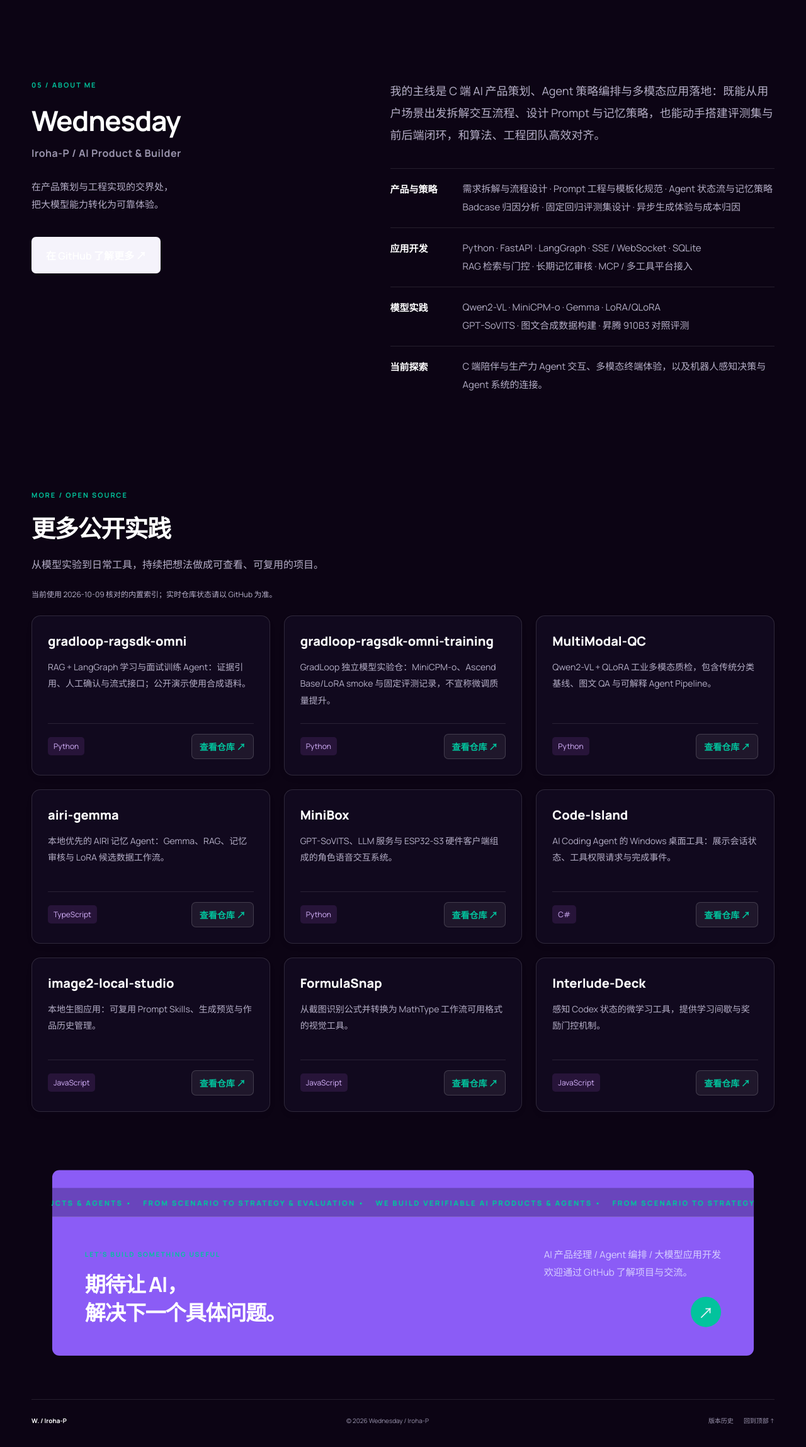
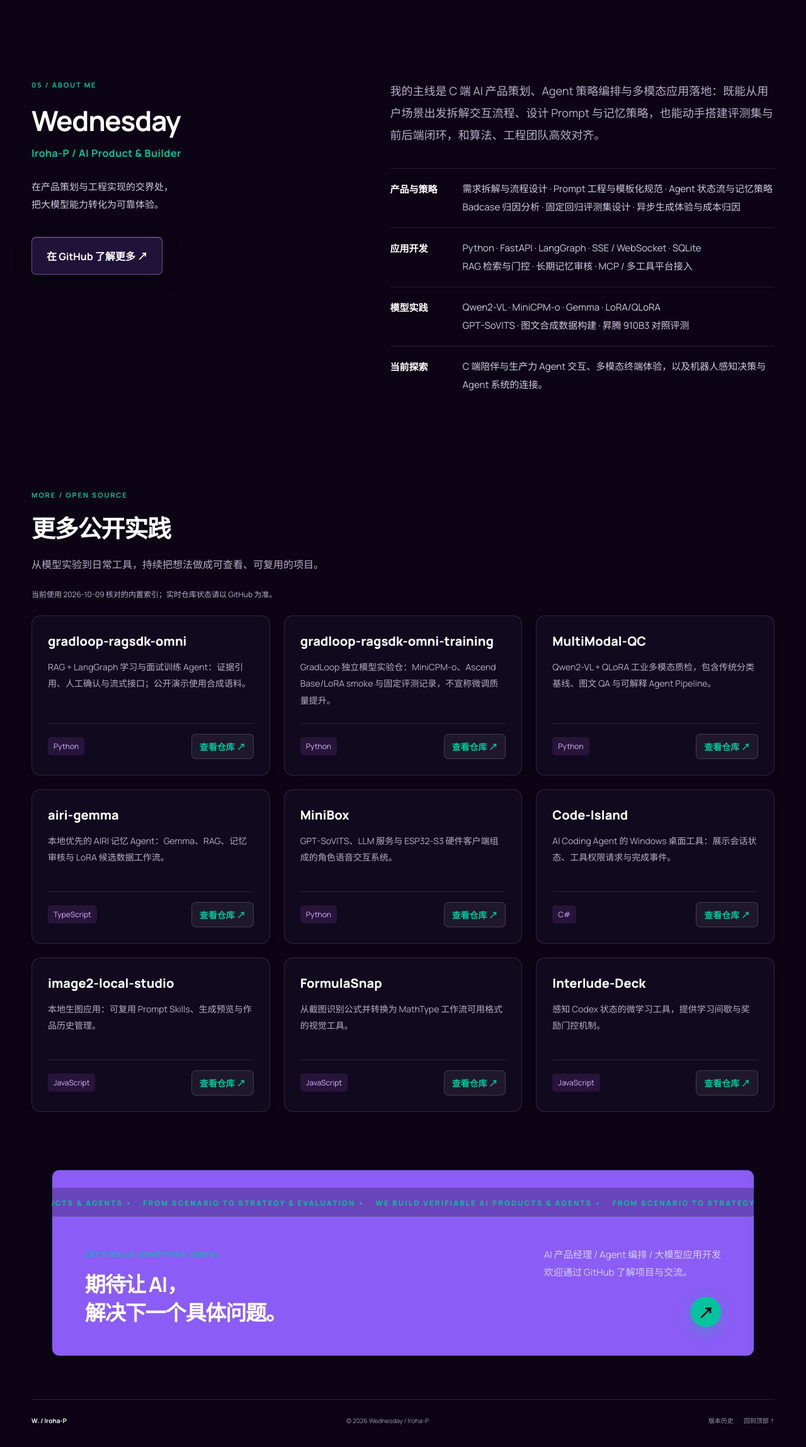
Before and after one commit to Iroha-P/Iroha-P.github.io, a plain HTML site: page index.html in a window 1280 px wide. Shown: the part 7370-9667 px from the top of the page at 63% size. Drawn offline with nearby package versions, Linux system fonts and the light colour scheme; animation ran at ten frames a second.

Commit message:
Fix white-on-white contrast on .button.dark and improve dark mode text legibility

```diff
--- a/casebook.css
+++ b/casebook.css
@@ -3480,3 +3480,59 @@ h3 {
     display: none;
   }
 }
+
+/* =========================================================================
+   High-Contrast Fix for .button.dark, Select Options & Light-Bg Elements
+   ========================================================================= */
+
+.button.dark {
+  background: rgba(139, 92, 246, 0.16);
+  backdrop-filter: blur(10px);
+  -webkit-backdrop-filter: blur(10px);
+  border: 1px solid rgba(196, 162, 255, 0.45);
+  color: #ffffff !important;
+  font-weight: 700;
+  box-shadow: 0 8px 24px rgba(0, 0, 0, 0.35), inset 0 1px 0 rgba(255, 255, 255, 0.18);
+}
+
+.button.dark:hover,
+.button.dark:focus-visible {
+  background: rgba(2, 195, 157, 0.2);
+  border-color: #02c39d;
+  color: #02c39d !important;
+  box-shadow: 0 10px 28px rgba(2, 195, 157, 0.25);
+}
+
+/* Ensure native <select> dropdown options never render white-on-white */
+.few-industry-select option {
+  background-color: #160c28;
+  color: #f5f3fb;
+}
+
+/* Ensure bottom contact round arrow button & history buttons stay high contrast */
+.round-link {
+  background: #02c39d !important;
+  color: #0c0414 !important;
+  font-weight: 800;
+  box-shadow: 0 8px 24px rgba(2, 195, 157, 0.35);
+}
+
+.round-link:hover {
+  background: #ffffff !important;
+  color: #0c0414 !important;
+}
+
+/* Strengthen secondary muted text contrast on dark background */
+.about-row h3 {
+  color: #ffffff;
+  font-weight: 750;
+}
+
+.about-row p,
+.about-title > p {
+  color: #d0cbe0;
+}
+
+.about-title h2 span {
+  color: #02c39d;
+}
```
